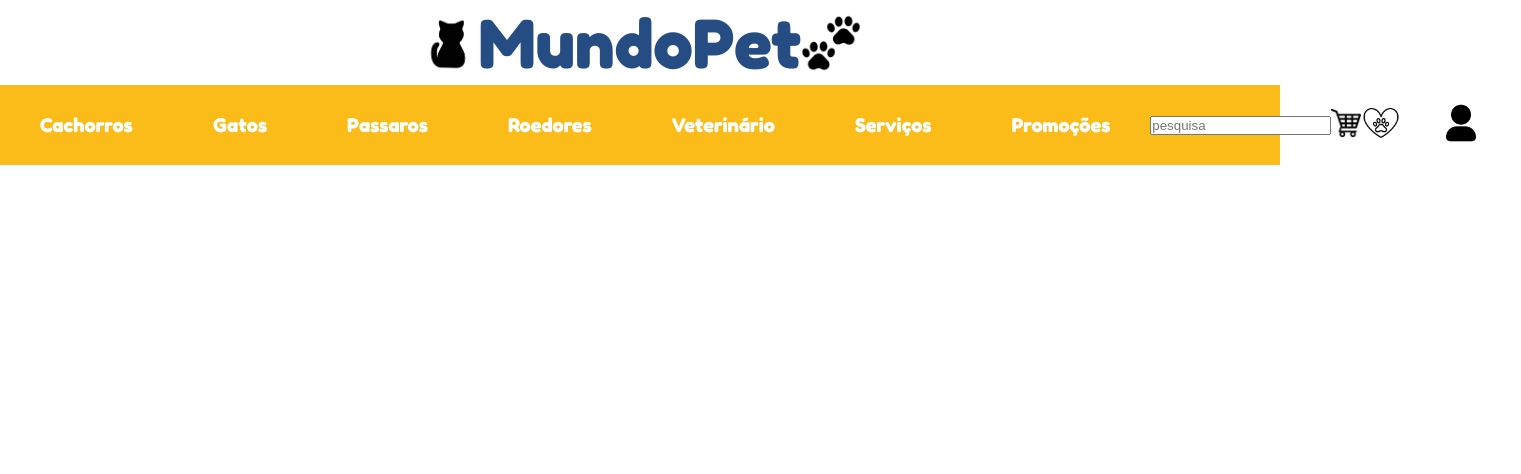
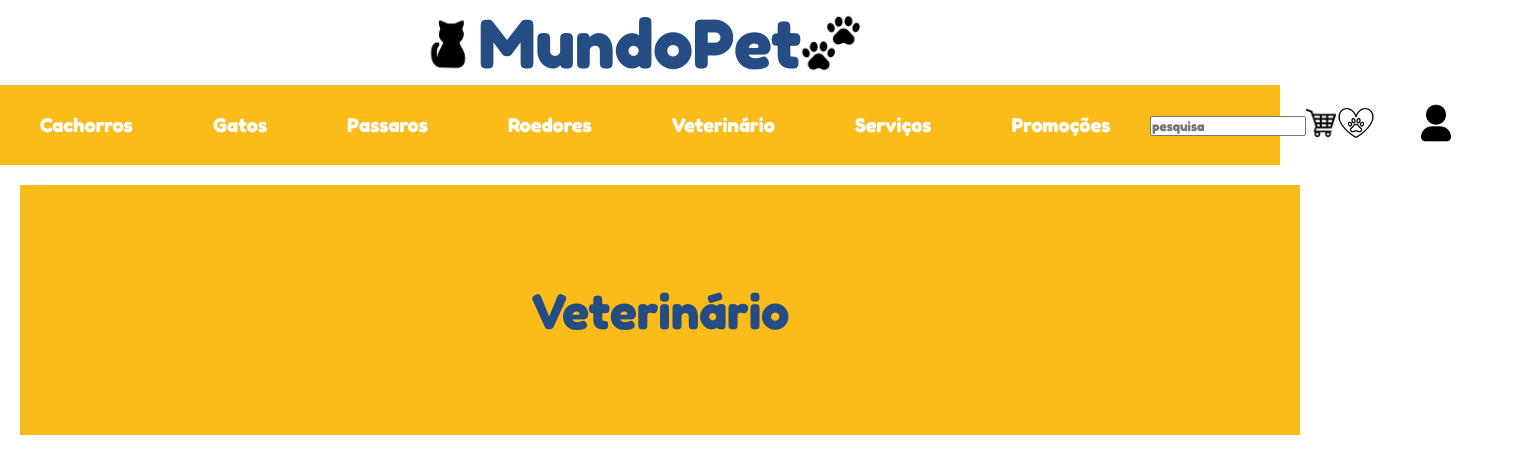
Before and after one commit to Bruvini06/mundo-pet2, a plain HTML site: page veterinario.html in a window 1280 px wide. Shown: the whole page, 1521 px wide, since content can reach past the window. Drawn offline with Linux system fonts and the light colour scheme; a web font is replaced by a local one.

Commit message:
cachorro

```diff
--- /dev/null
+++ b/veterinario.css
@@ -0,0 +1,95 @@
+@import url('https://fonts.googleapis.com/css2?family=Fredoka:wght@700&display=swap');
+@import url('https://fonts.googleapis.com/css2?family=Fresca&display=swap');
+
+* {
+    margin: 0;
+    padding: 0;
+    font-family: 'Fredoka';
+}
+
+.mundopet {
+    font-family: 'Fredoka', sans-serif;
+    align-items: center;
+    display: flex;
+    justify-content: center;
+    font-size: 70px;
+    color: #264C84
+}
+
+.mundopet a {
+    text-decoration: none;
+    color: #264C84;
+}
+
+header {
+    background-color: #FBBC19;
+    display: flex;
+    justify-content: space-between;
+    align-items: center;
+    height: 80px;
+    /* width: 97vw; */
+    position: sticky;
+    top: 0;
+    z-index: 9;
+
+
+    /* Deixa o header acima dos outros elementos */
+}
+
+.navbar ul {
+    display: flex;
+    justify-content: space-around;
+    align-items: center;
+    list-style: none;
+}
+
+.navbar a {
+    padding: 40px;
+    color: white;
+}
+
+.navbar ul li a {
+    text-decoration: none;
+    font-family: 'Fredoka', sans-serif;
+    font-size: 20px;
+}
+
+.patas {
+    height: 60px;
+}
+
+.gato {
+    height: 60px;
+}
+
+.carrinho {
+    height: 30px;
+}
+
+.coracao {
+    height: 40px;
+}
+
+.user {
+    height: 40px;
+}
+.backgroud-mainCima {
+    margin: 20px;
+    background-color: #FBBC19;
+    width: 100%;
+    height: 250px;
+    justify-content: center;
+    display: flex;
+}
+.veterinario{
+    align-items: center;
+    justify-content: center;
+    display: flex;
+}
+.veterinario h1 {
+    text-align: center;
+    color: #264C84;
+    font-size: 50px;
+
+
+}
--- a/veterinario.html
+++ b/veterinario.html
@@ -1,11 +1,11 @@
 <!DOCTYPE html>
-<html lang="en">
+<html lang="pt-br">
 <head>
     <meta charset="UTF-8">
     <meta http-equiv="X-UA-Compatible" content="IE=edge">
     <meta name="viewport" content="width=device-width, initial-scale=1.0">
-    <link rel="stylesheet" href="style.css">
-    <title>Document</title>
+    <link rel="stylesheet" href="veterinario.css">
+    <title>MundoPet</title>
 
     <link rel="shortcut icon" href="imagens/favicon-mundopet.png" type="image/x-icon">
 </head>
@@ -46,7 +46,14 @@
             </ul>
         </nav>
     </div>
+</header>
+<main>
+    <section class="backgroud-mainCima">
+        <div class="veterinario">
+            <h1>Veterinário</h1>
+        </div>
+    </section>
+</main>
 
-</header>
 </body>
 </html>
```
Also changed, not shown: cachorro.html (+2 -2 lines), imagens/veterinario/9_Potentially_Deadly__and_Preventable__Dog_Diseases-removebg-preview.png (added).
